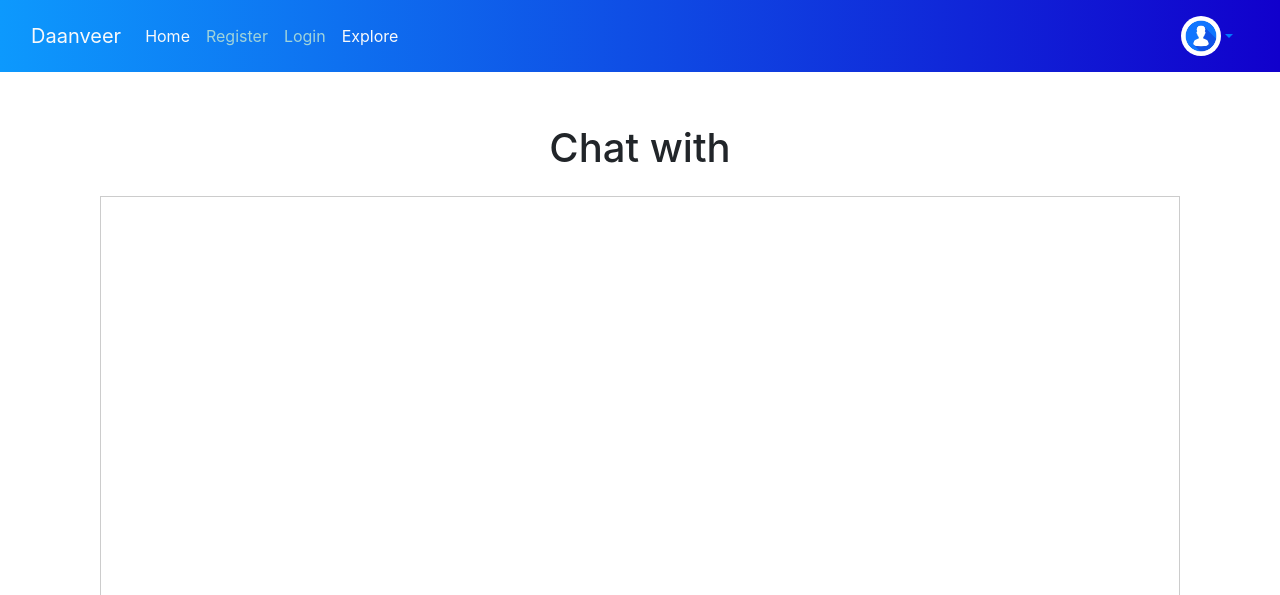
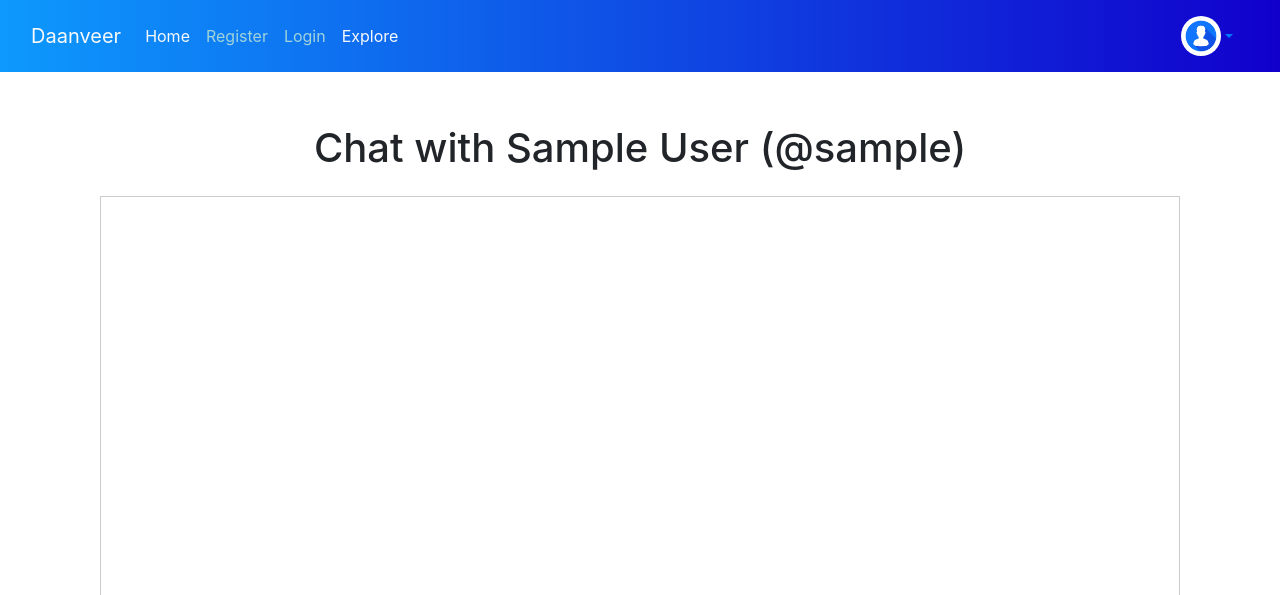
Before and after one commit to Cicada1107/danveer, a Django app: page /chat/1/ in a window 1280 px wide. Shown: the top 595 px of the page. Run offline with Django 5.2, Linux system fonts and the light colour scheme; the visitor is signed in with stand-in values (Sample User, id 1); data comes from the database, SQL or seed files in the repository; data that the repository does not hold is empty; some libraries are stand-ins or nearby versions.

Commit message:
Chat feature fully implemented for both user_types and ui is now more intuitive.

```diff
--- a/danveer/donations/static/css/styles.css
+++ b/danveer/donations/static/css/styles.css
@@ -139,16 +139,19 @@
 
 .message {
     margin-bottom: 10px;
+    padding: 10px;
+    border-radius: 5px;
 }
 
 .message.sent {
+    background-color: #d1e7dd;
     text-align: right;
 }
 
 .message.received {
+    background-color: #f8d7da;
     text-align: left;
 }
-
 /* PROFILE PAGE (profile.html) */
 
 .profile.container {
--- a/danveer/donations/templates/chat.html
+++ b/danveer/donations/templates/chat.html
@@ -2,12 +2,12 @@
 {% block content %}
 <!--Chat Section-->
 <div class="container py-5">
-    <h1 class="text-center mb-4">Chat with {{ receiver.name }}</h1>
+    <h1 class="text-center mb-4">Chat with {{ receiver.first_name }} {{ receiver.last_name }} (@{{ receiver.username }})</h1>
     <div class="chat-box">
         {% for message in messages %}
-            <div class="message {% if message.sender == user.customer %}sent{% else %}received{% endif %}">
+            <div class="message {% if message.sender == user %}sent{% else %}received{% endif %}">
                 <p>{{ message.message }}</p>
-                <small>{{ message.timestamp }}</small>
+                <small><strong>{{ message.sender.username }}</strong> {{ message.timestamp }}</small>
             </div>
         {% endfor %}
     </div>
--- a/danveer/donations/templates/profile.html
+++ b/danveer/donations/templates/profile.html
@@ -8,7 +8,7 @@
             <p class="card-text"><strong>Email:</strong> {{ user.email }}</p>
             <p class="card-text"><strong>Location:</strong> {{ user.location }}</p>
             <p class="card-text"><strong>User Role:</strong> {{ user.get_user_type_display }}</p>
-            <a href="{% url 'donor_chats' %}" class="btn btn-primary">View Your Chats</a>
+            <a href="{% url 'user_chats' %}" class="btn btn-primary">View Your Chats</a>
         </div>
     </div>
 </div>
--- a/danveer/donations/urls.py
+++ b/danveer/donations/urls.py
@@ -12,6 +12,6 @@
     path('request-donation/', views.request_donation, name='request_donation'),  # Request donation page
     path('explore/', views.explore, name='explore'),  # Explore page
     path('chat/<int:receiver_id>/', views.chat, name='chat'), #Chat page
-    path('donor-chats/', views.donor_chats, name='donor_chats'), #Donor's chats
+    path('user-chats/', views.user_chats, name='user_chats'), #Donor's chats
     path('admin/', views.admin, name='admin'),  # Admin page
 ]
--- a/danveer/donations/views.py
+++ b/danveer/donations/views.py
@@ -126,12 +126,11 @@
     }
     return render(request, 'chat.html', context)
 
-#Chat view for donors logic
 @login_required
-def donor_chats(request):
-    donor = request.user
-    sent_chats = ChatMessage.objects.filter(sender=donor).values('receiver').distinct()
-    received_chats = ChatMessage.objects.filter(receiver=donor).values('sender').distinct()
+def user_chats(request):
+    user = request.user  # request.user is already a Customer instance
+    sent_chats = ChatMessage.objects.filter(sender=user).values('receiver').distinct()
+    received_chats = ChatMessage.objects.filter(receiver=user).values('sender').distinct()
 
     chat_partners = set()
     for chat in sent_chats:
@@ -144,7 +143,7 @@
     context = {
         'chat_partners': chat_partners,
     }
-    return render(request, 'donor_chats.html', context)
+    return render(request, 'user_chats.html', context)
 
 # Admin Page
 def admin(request):
```
Also changed, not shown: danveer/donations/templates/user_chats.html (renamed from danveer/donations/templates/donor_chats.html).
